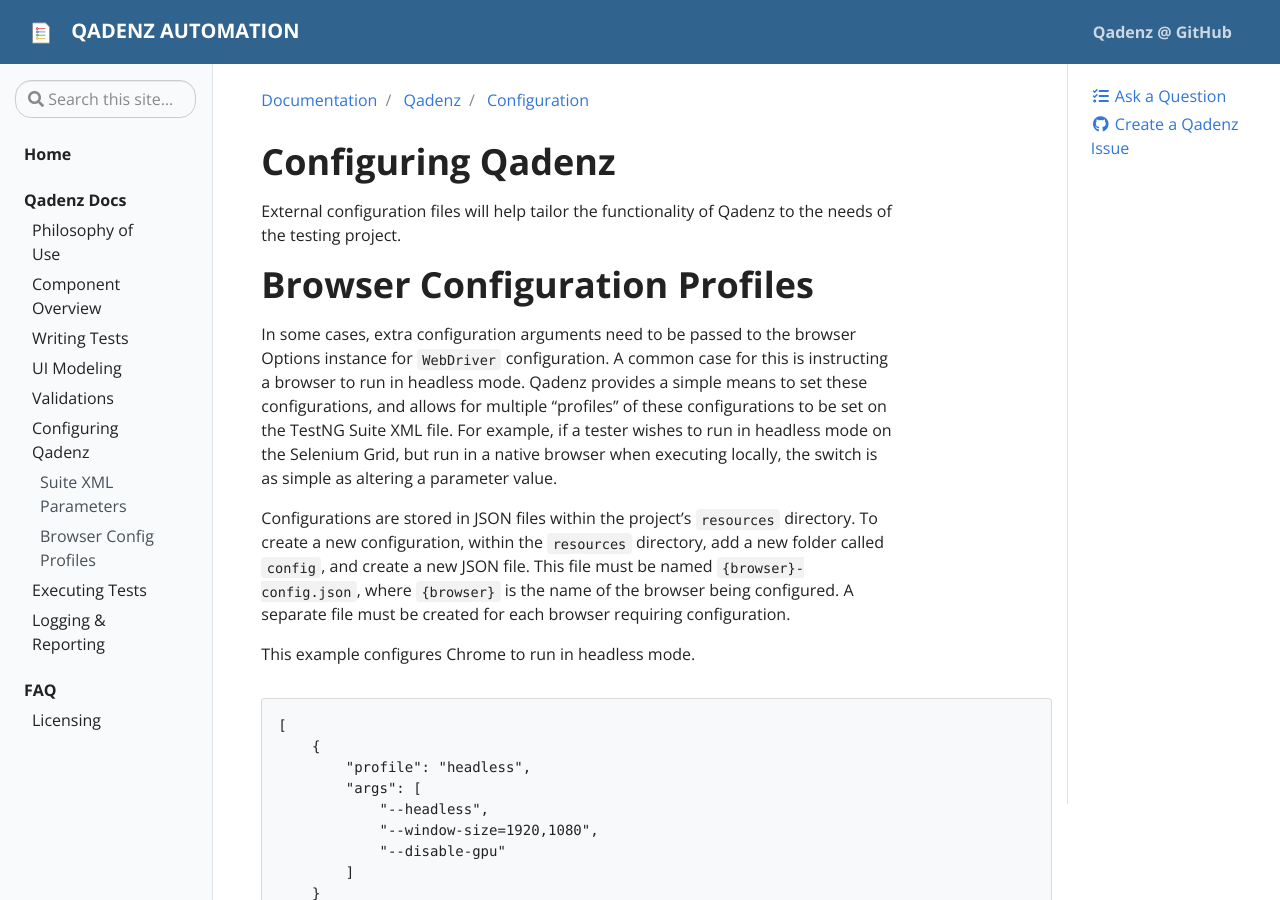
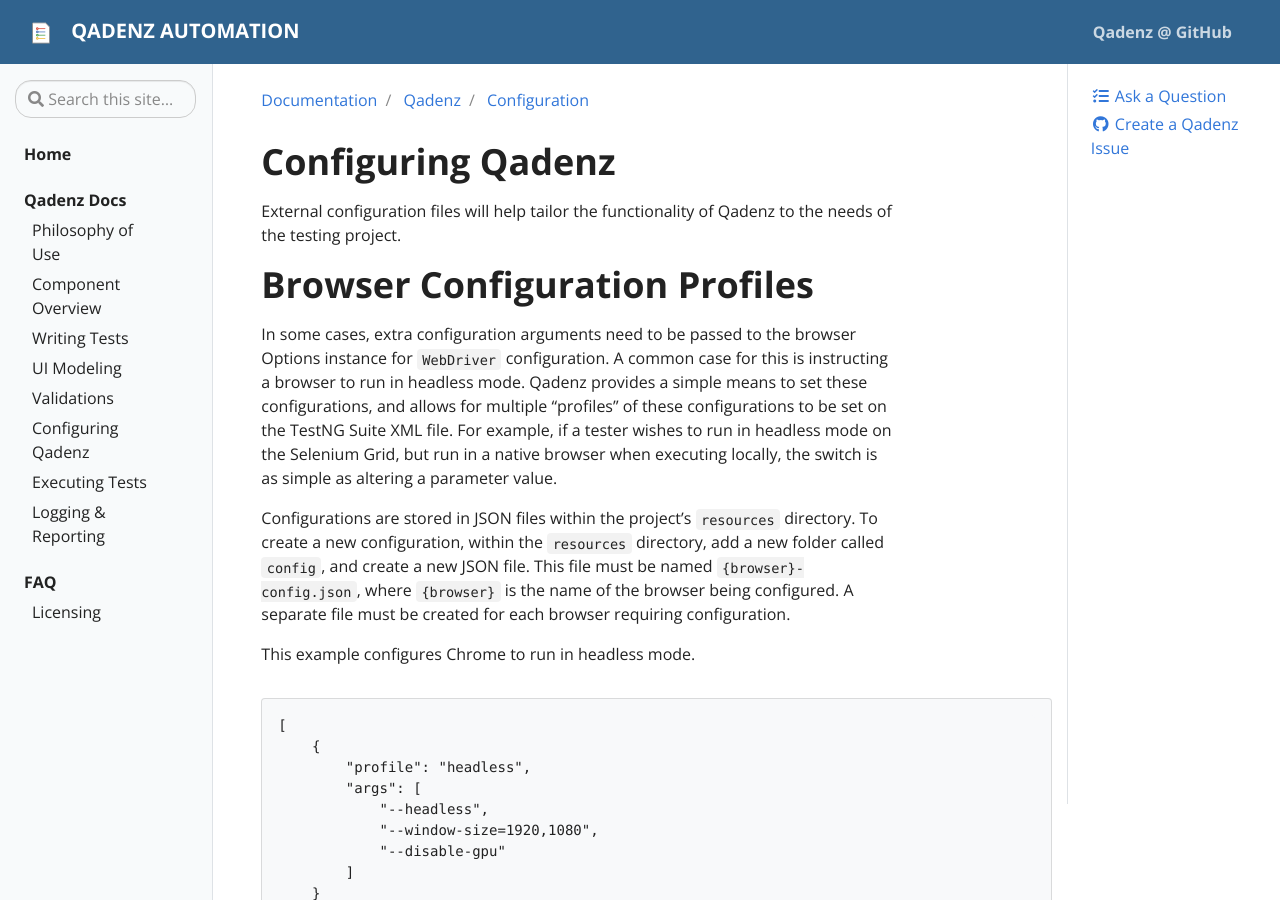
Before and after one commit to qadenz/qadenz.github.io, a Jekyll site: the page built from _docs/qadenz/configuring-qadenz.md, in a window 1280 px wide and 900 px high. Built offline with Jekyll 4.4.1, drawn with Linux system fonts in a browser that asks for light colours.

Commit message:
Removing config links from TOC

```diff
--- a/_data/toc.yml
+++ b/_data/toc.yml
@@ -37,11 +37,6 @@
       url: "docs/qadenz/validations"
     - title: Configuring Qadenz
       url: "docs/qadenz/configuring-qadenz"
-      children:
-        - title: Suite XML Parameters
-          url: "docs/qadenz/configuring-qadenz#testng-suite-xml-parameters"
-        - title: Browser Config Profiles
-          url: "docs/qadenz/configuring-qadenz#browser-configuration-profiles"
     - title: Executing Tests
       url: "docs/qadenz/executing-tests"
     - title: Logging & Reporting
```
